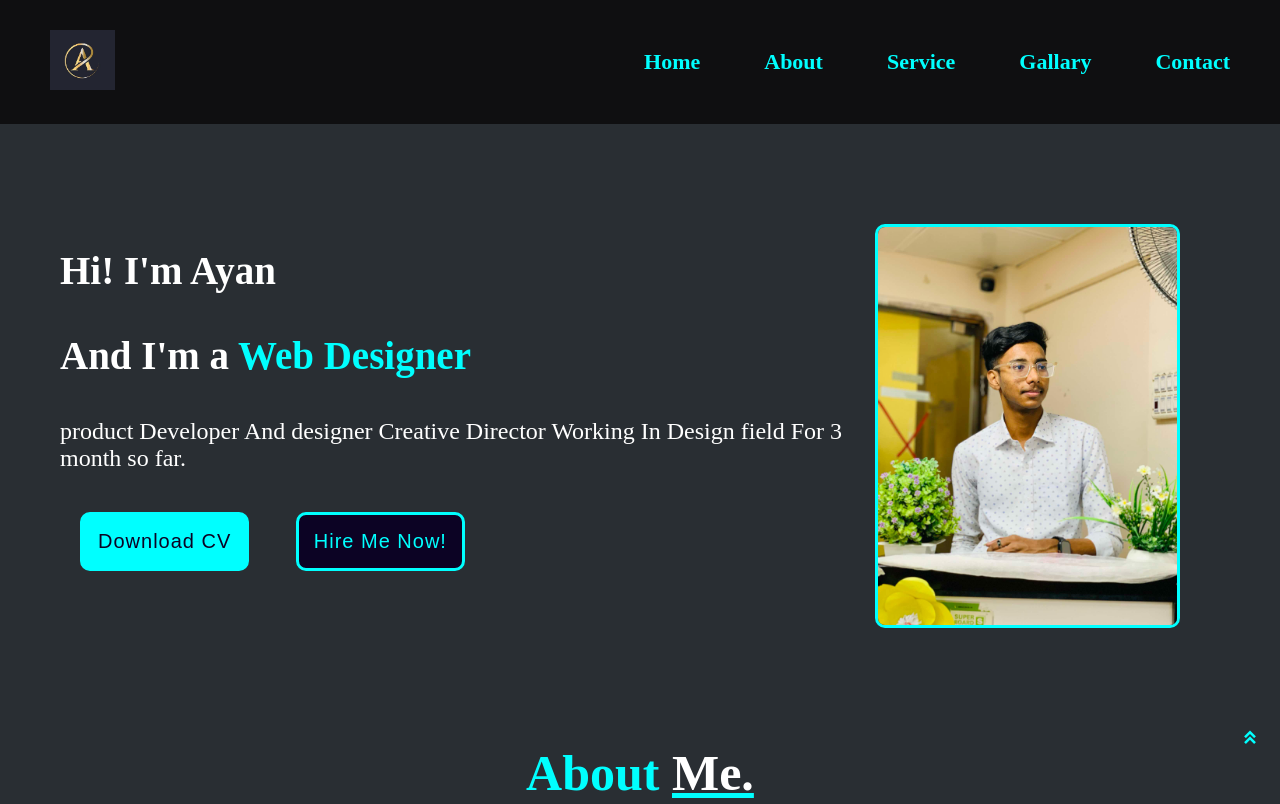
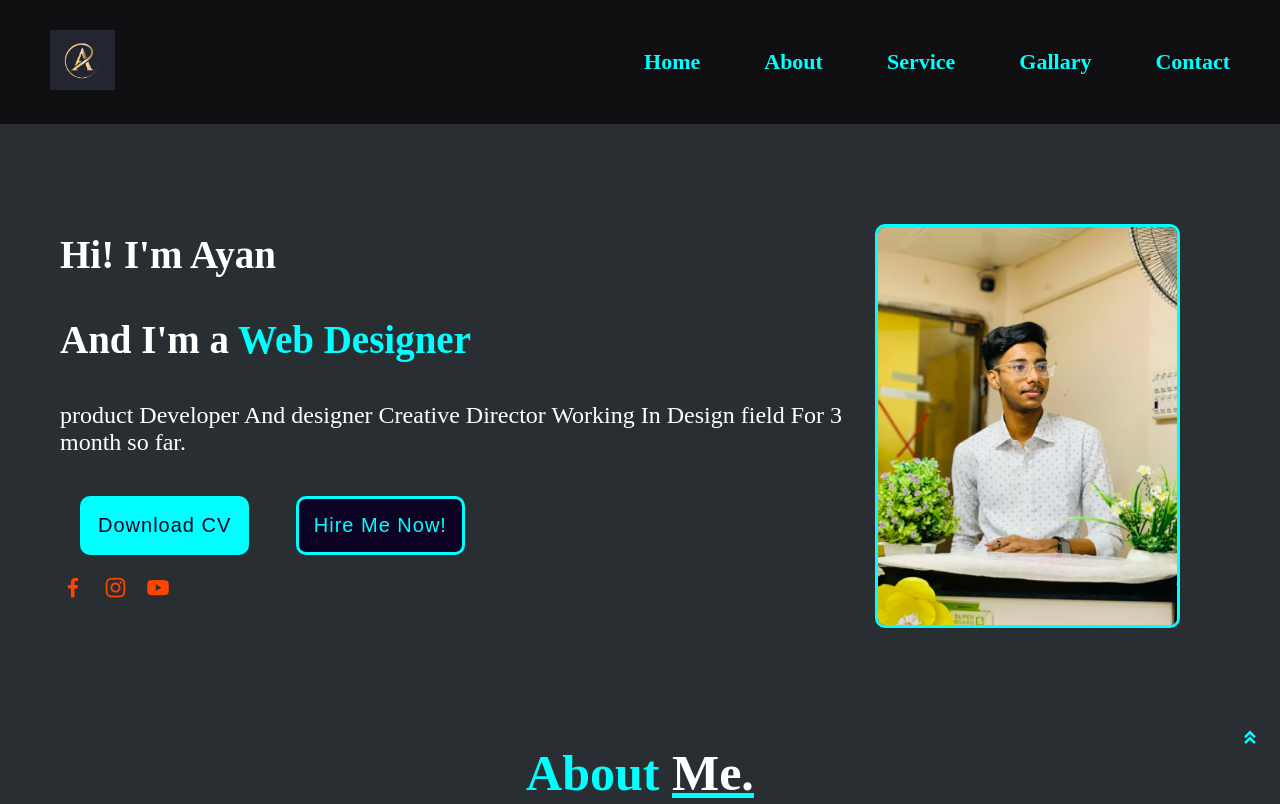
Before and after one commit to ayan1906/Portfolio_main, a plain HTML site: page index.html in a window 1280 px wide. Shown: the top 804 px of the page. Drawn offline with nearby package versions, Linux system fonts and the light colour scheme.

Commit message:
Update index.html

```diff
--- a/index.html
+++ b/index.html
@@ -33,6 +33,7 @@
 
     <!--------------------- Home Start -------------------->
 
+
     <section id="Home.">
         <div class="container">
             <div class="home_text">
@@ -43,12 +44,16 @@
                     <button>Download CV</button>
                     <button class="btn2">Hire Me Now!</button>
                 </div>
+                <div class="contact-text">
+                    <a href="https://www.facebook.com/Iamayan1906"><p1><i class='bx bxl-facebook'></i></p1></a>
+                    <a href="https://www.instagram.com/i_am_ayan19/"><p1><i class='bx bxl-instagram'></i></p1></a>
+                    <a href="https://www.youtube.com/@Friendsfunnyhub/videos"> <p1><i class='bx bxl-youtube' ></i></p1></a>
+                </div>
             </div>
             <div class="home_image">
                 <img src="pic.jpg" alt="">
             </div>
         </div>
-
 
     </section>
 
```
